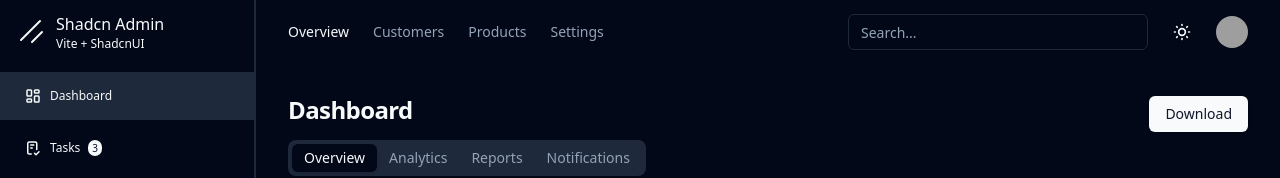
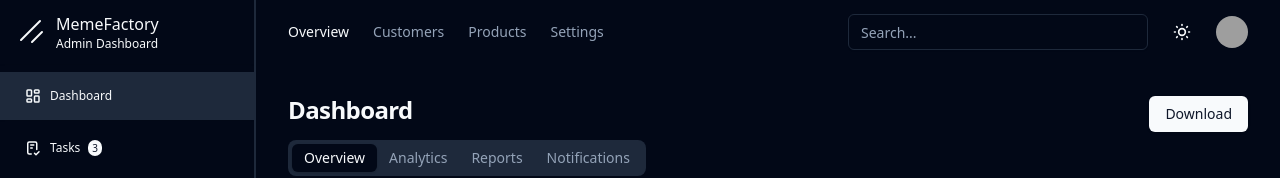
Before and after one commit to m2e-meme-factory/meme-factory-admin, a React (Vite) app: page / in a window 1280 px wide. Shown: the top 178 px of the page. Built offline with nearby package versions, Linux system fonts and the light colour scheme; grey boxes are pictures that could not be loaded.

Commit message:
✨ chore: update project information
Edit page title and meta, sidebar title, project version

```diff
--- a/index.html
+++ b/index.html
@@ -7,37 +7,26 @@
     <meta name="viewport" content="width=device-width, initial-scale=1.0" />
 
     <!-- Primary Meta Tags -->
-    <title>Shadcn Admin</title>
-    <meta name="title" content="Shadcn Admin" />
+    <title>MemeFactory Admin</title>
+    <meta name="title" content="MemeFactory Admin" />
     <meta
       name="description"
-      content="Admin Dashboard UI built with Shadcn and Vite."
+      content="MemeFactory Admin Dashboard UI"
     />
 
     <!-- Open Graph / Facebook -->
     <meta property="og:type" content="website" />
-    <meta property="og:url" content="https://shadcn-admin.netlify.app" />
-    <meta property="og:title" content="Shadcn Admin" />
+    <meta property="og:title" content="MemeFactory Admin" />
     <meta
       property="og:description"
-      content="Admin Dashboard UI built with Shadcn and Vite."
-    />
-    <meta
-      property="og:image"
-      content="https://shadcn-admin.netlify.app/images/shadcn-admin.png"
+      content="MemeFactory Admin Dashboard UI"
     />
 
     <!-- Twitter -->
-    <meta property="twitter:card" content="summary_large_image" />
-    <meta property="twitter:url" content="https://shadcn-admin.netlify.app" />
-    <meta property="twitter:title" content="Shadcn Admin" />
+    <meta property="twitter:title" content="MemeFactory Admin" />
     <meta
       property="twitter:description"
-      content="Admin Dashboard UI built with Shadcn and Vite."
-    />
-    <meta
-      property="twitter:image"
-      content="https://shadcn-admin.netlify.app/images/shadcn-admin.png"
+      content="MemeFactory Admin Dashboard UI"
     />
 
     <meta name="theme-color" content="#fff" />
--- a/package.json
+++ b/package.json
@@ -1,7 +1,7 @@
 {
   "name": "meme-factory-admin",
   "private": true,
-  "version": "1.0.0-beta.2",
+  "version": "1.0.0",
   "type": "module",
   "scripts": {
     "dev": "vite",
--- a/src/components/sidebar.tsx
+++ b/src/components/sidebar.tsx
@@ -80,8 +80,8 @@ export default function Sidebar({
             <div
               className={`flex flex-col justify-end truncate ${isCollapsed ? 'invisible w-0' : 'visible w-auto'}`}
             >
-              <span className='font-medium'>Shadcn Admin</span>
-              <span className='text-xs'>Vite + ShadcnUI</span>
+              <span className='font-medium'>MemeFactory</span>
+              <span className='text-xs'>Admin Dashboard</span>
             </div>
           </div>
 
```
